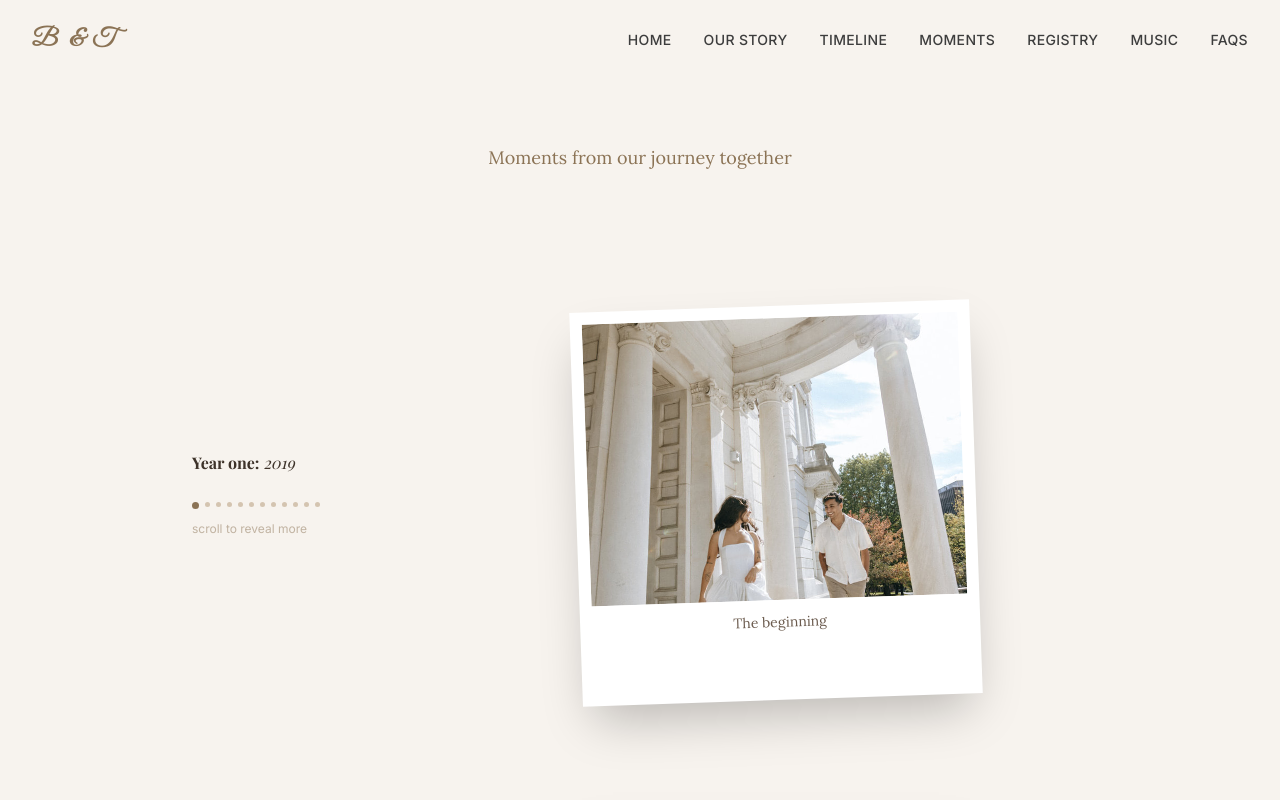
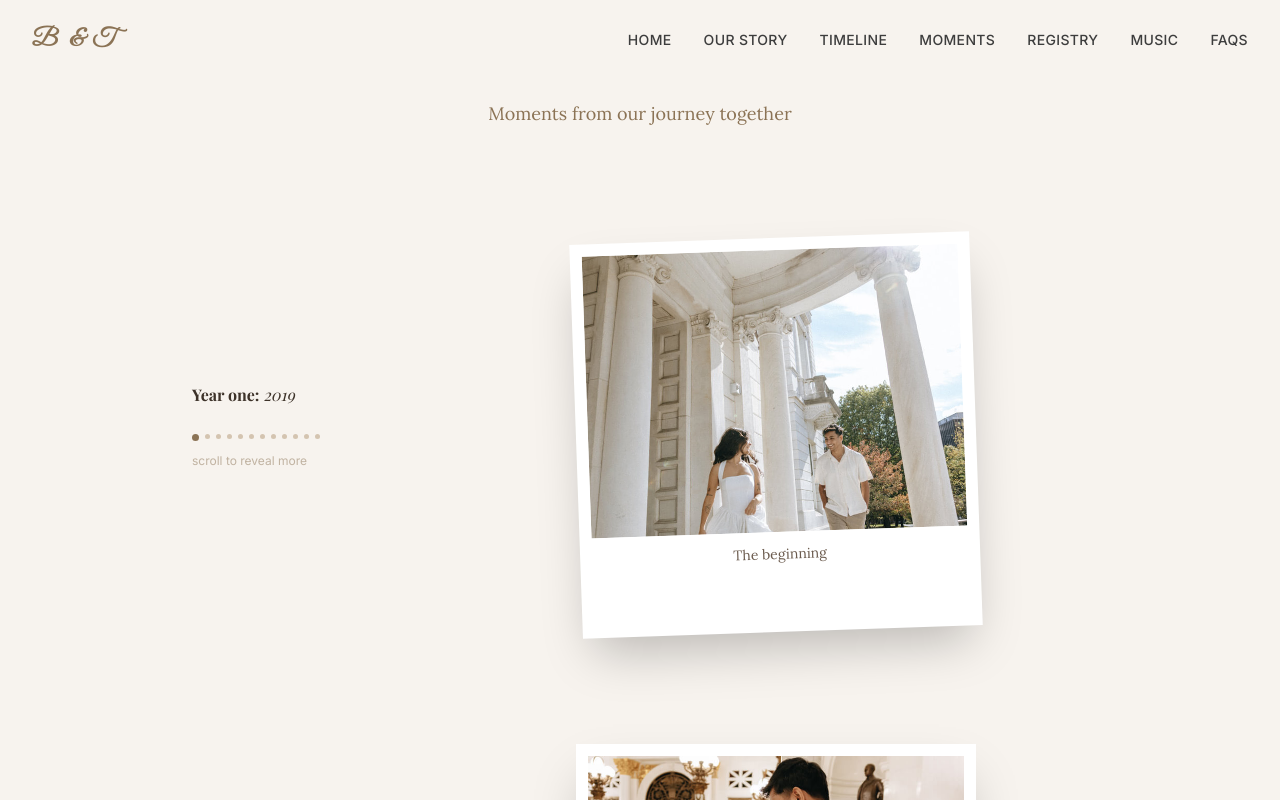
Before and after one commit to tarakhanal/website, a Next.js app: page /gallery in a window 1280 px wide. Built offline with nearby package versions, Linux system fonts and the light colour scheme; a web font is replaced by a local one.

Commit message:
Fix padding on gallery page

```diff
--- a/src/app/gallery/page.tsx
+++ b/src/app/gallery/page.tsx
@@ -356,7 +356,7 @@ export default function GalleryPage() {
     <main className="bg-[#F7F3EE] min-h-screen overflow-x-hidden">
       <Navigation />
 
-      <section className="pt-28 md:pt-36 pb-6 px-4 text-center">
+      <section className="pt-30 md:pt-25 px-4 text-center">
         <motion.p
           initial={{ opacity: 0 }}
           animate={{ opacity: 1 }}
```
